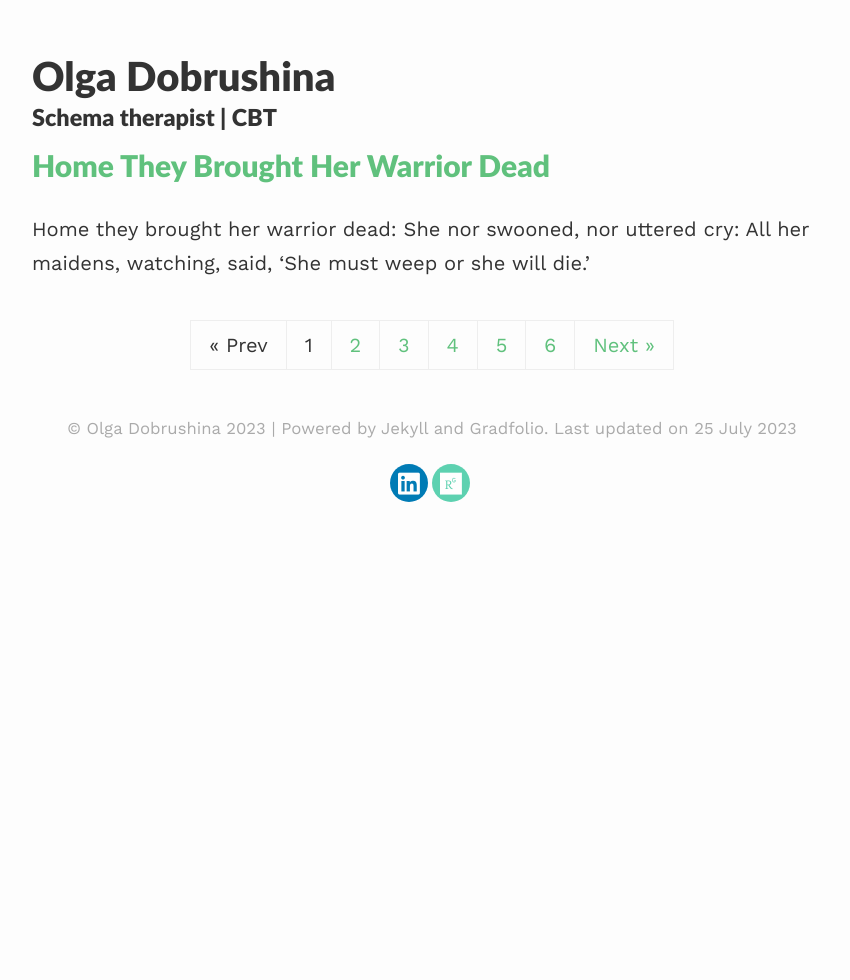
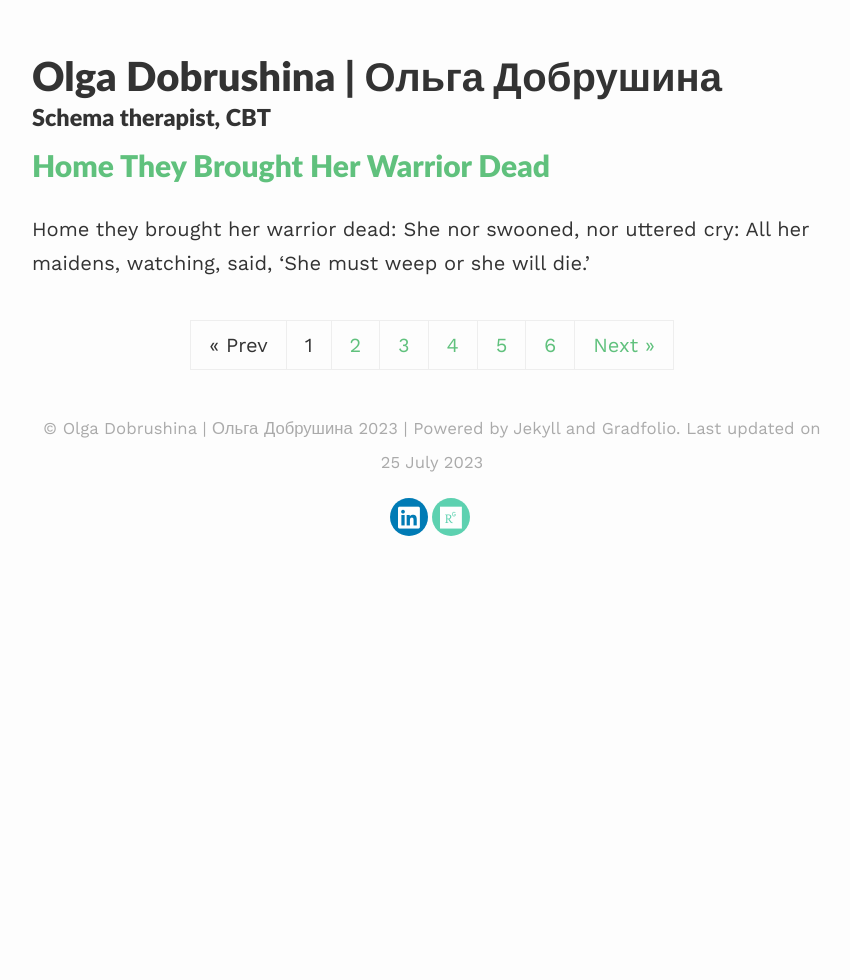
Before and after one commit to dobrushina/dobrushina.github.io, a Jekyll site: the page built from blog/index.html, in a window 1280 px wide. Shown: the whole page, without its empty margins (208-1058 px from the left). Built offline with Jekyll 4.4.1, drawn with Linux system fonts in a browser that asks for light colours; nearby versions of some CDN libraries; the list of posts is cut into pages by our own code.

Commit message:
Update _config.yml

```diff
--- a/_config.yml
+++ b/_config.yml
@@ -1,7 +1,7 @@
 ### your site title here
 
-title: Olga Dobrushina
-description: Schema therapist | CBT
+title: Olga Dobrushina | Ольга Добрушина
+description: Schema therapist, CBT
 
 baseurl: "" #name of GitHub repository
 url: "dobrushina.care" #custom url to be used instead of GitHub repository
```
